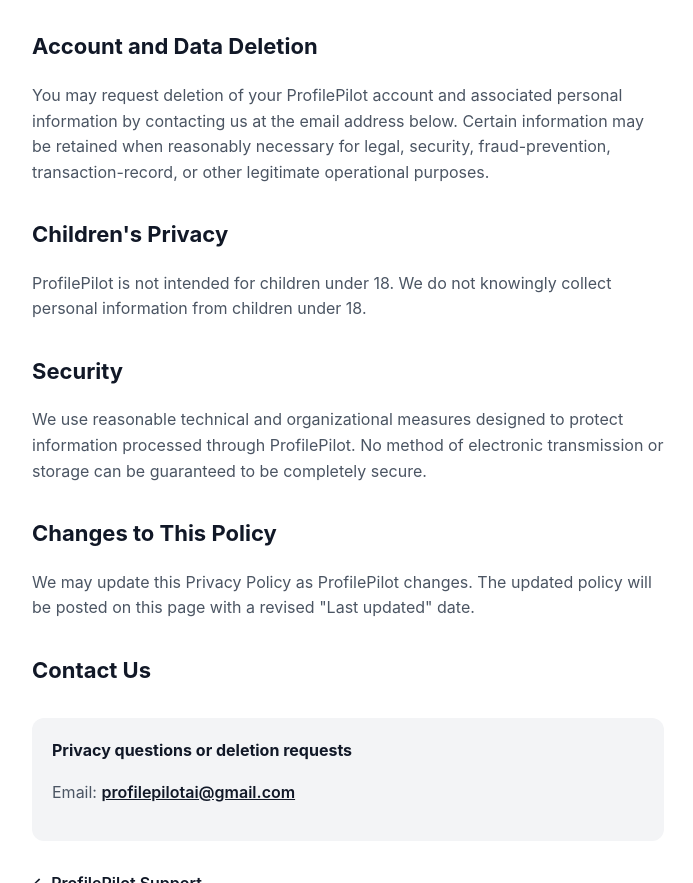
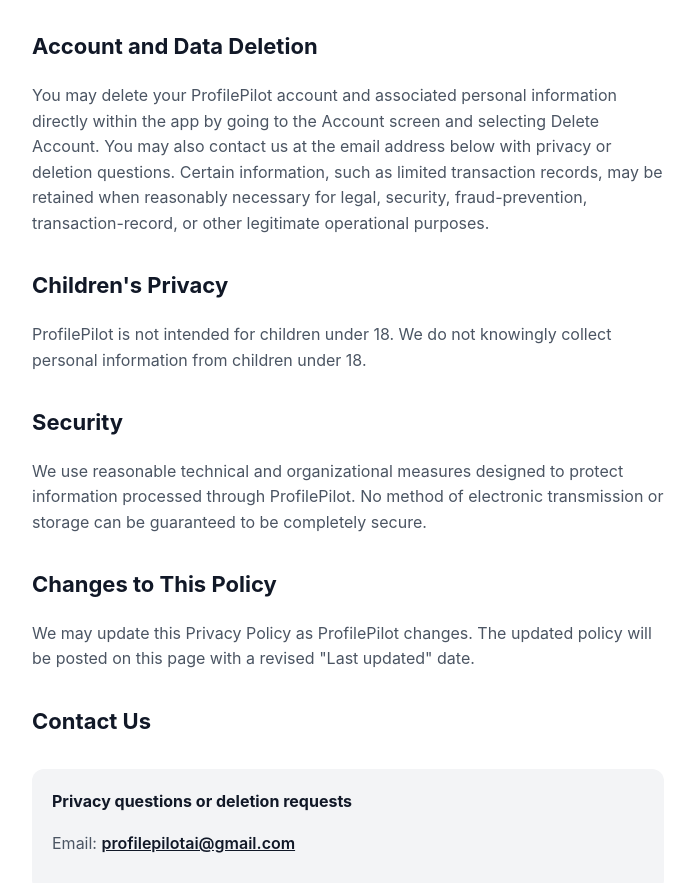
Before and after one commit to brycebramscher-dot/profilepilot-support, a plain HTML site: page privacy.html in a window 1280 px wide. Shown: the part 2062-2945 px from the top of the page, without its empty margins (292-985 px from the left). Drawn offline with Linux system fonts and the light colour scheme.

Commit message:
Update privacy policy for in-app account deletion

```diff
--- a/privacy.html
+++ b/privacy.html
@@ -162,11 +162,13 @@
 
       <h2>Account and Data Deletion</h2>
       <p>
-        You may request deletion of your ProfilePilot account and associated
-        personal information by contacting us at the email address below.
-        Certain information may be retained when reasonably necessary for
-        legal, security, fraud-prevention, transaction-record, or other
-        legitimate operational purposes.
+        You may delete your ProfilePilot account and associated personal
+        information directly within the app by going to the Account screen
+        and selecting Delete Account. You may also contact us at the email
+        address below with privacy or deletion questions. Certain information,
+        such as limited transaction records, may be retained when reasonably
+        necessary for legal, security, fraud-prevention, transaction-record,
+        or other legitimate operational purposes.
       </p>
 
       <h2>Children's Privacy</h2>
```
